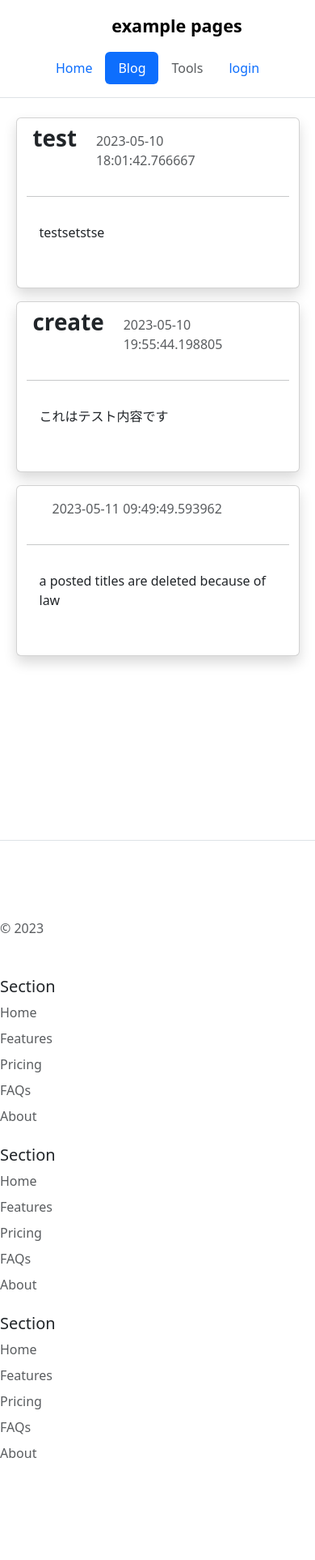
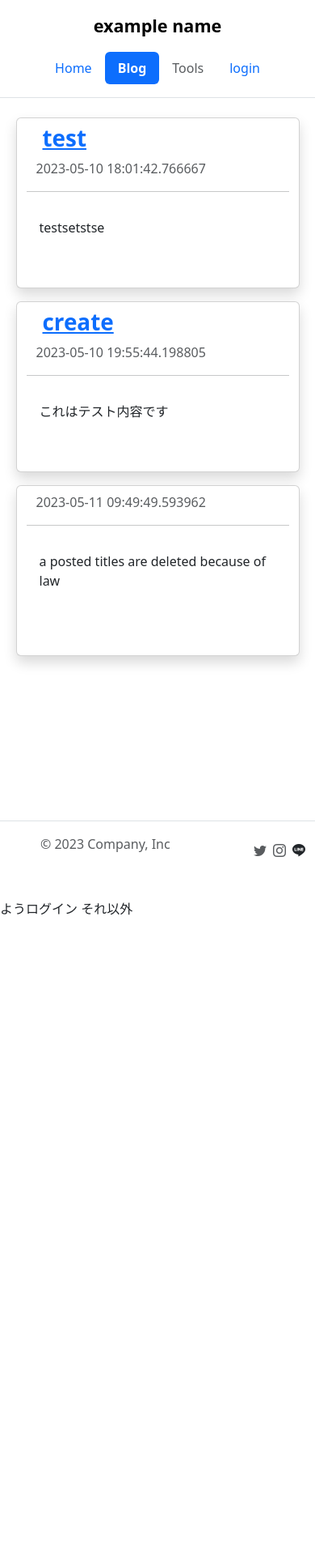
Before and after one commit to dynamictakashi/xample, a Flask app: page /blog in a window 390 px wide. Shown: the whole page at 81% size. After the commit the page ends 1130 px from the top, so only its background shows below. Run offline with Flask 3, Linux system fonts and the light colour scheme; data comes from the database, SQL or seed files in the repository; both versions use the stored data as it was after the commit.

Commit message:
とりあえず

```diff
--- a/app.py
+++ b/app.py
@@ -81,6 +81,17 @@ class Favorite(db.Model):  # 子テーブルになる、親はuserとpost
     )
 
 
+# よく使う関数
+
+# 1.ユーザー名を取得する
+def summon_user():
+    setting_logged_user = current_user.get_id()  # ログインユーザーの把握
+    user = User.query.get(setting_logged_user)  # レコードの取得
+    summon = user.user_id
+    return summon
+
+
+#これはoften defに関係なし
 @login_manager.user_loader
 def load_user(user_id):
     return User.query.get(int(user_id))
@@ -89,9 +100,184 @@ def load_user(user_id):
 # ベース
 @app.route('/')
 def index():
-    return render_template('home.html')
+    base_home = True
+    return render_template('home.html',base_home=base_home)
 
 
+
+#ここからページ集
+
+# 登録
+@app.route('/signup', methods=['GET', 'POST'])
+def signup():
+    if request.method == 'POST':
+        user_id = request.form['user_id']
+        password = request.form['password']
+        user = User.query.filter_by(user_id=user_id).first()
+        if user:
+            error = 'このユーザーIDは既に使用されています。'
+            return render_template('signup.html', error=error)
+        password_hash = generate_password_hash(password, method='sha256')
+        new_user = User(user_id=user_id, password=password_hash)
+        db.session.add(new_user)
+        db.session.commit()
+        return redirect(url_for('index'))
+    return render_template('signup.html')
+
+
+# ログイン
+@app.route('/login', methods=['GET', 'POST'])
+def login():
+    base_login = True
+    if request.method == 'POST':
+        user_id = request.form['user_id']
+        password = request.form['password']
+        user = User.query.filter_by(user_id=user_id).first()
+        if user and check_password_hash(user.password, password):
+            login_user(user)
+            return redirect(url_for('index'))
+    return render_template('login.html', base_login=base_login)
+
+
+# ログアウト
+@app.route('/logout', methods=['GET', 'POST'])
+@login_required
+def logout():
+    logout_user()
+    return redirect(url_for('index'))
+
+
+# ブログメイン画面
+@app.route('/blog', methods=['GET', 'POST'])
+def blog():
+    if request.method == 'GET':
+        base_blog=True
+        posts = Post.query.all()
+    return render_template('blog.html',posts=posts,base_blog=base_blog)
+
+
+# ブログ詳細画面
+@app.route('/blog/<int:id>', methods=['GET', 'POST'])
+def blog_content(id):
+    base_blog=True
+    post = Post.query.get(id)
+    comments = Comment.query.filter_by(post_id=int(id)).all()
+    if request.method == 'GET':
+        return render_template('blog_content.html', post=post, comments=comments,base_blog=base_blog)
+    else:  # コメント機能
+        name = request.form['com_name']
+        body = request.form['com_body']
+        time = datetime.datetime.now()  # 時間
+        comment = Comment(post_id=id, name=name, body=body, time=time)
+        db.session.add(comment)
+        db.session.commit()
+        return render_template('blog_content.html', post=post, comments=comments)
+
+
+# ブログ投稿
+@app.route('/newpost', methods=['GET', 'POST'])
+@login_required
+def blog_post():
+    base_post = True
+    if request.method == 'POST':
+        title = request.form['title']
+        body = request.form['body']
+        time = datetime.datetime.now()  # 時間
+
+        posted = Post(title=title, body=body, time=time)
+        db.session.add(posted)
+        db.session.commit()
+    return render_template('newpost.html', base_post=base_post)
+
+# 編集
+
+
+@app.route('/postedit/<int:id>', methods=['GET', 'POST'])
+@login_required
+def blog_edit(id):
+    base_blog=True
+    post = Post.query.get(id)
+    if request.method == 'GET':
+        return render_template('postedit.html', post=post, base_blog=base_blog)
+    else:
+        post.title = request.form['title']
+        post.body = request.form['body']
+        post.time = datetime.datetime.now()
+        db.session.add(post)
+        db.session.commit()
+        return redirect(url_for('blog'))
+
+
+# 削除
+@app.route('/delete/<int:id>', methods=['GET'])
+@login_required
+def blog_delete(id):
+    post = Post.query.get(id)
+    if request.method == 'GET':
+        db.session.delete(post)
+        db.session.commit()
+    return redirect(url_for('blog'))
+
+
+# お気に入り閲覧
+@app.route('/favorite', methods=['GET', 'POST'])
+@login_required
+def favorite_manage():
+    if request.method == 'GET':
+        base_fav = True
+        logged = summon_user()
+        favorites = Favorite.query.filter_by(name=logged).all()
+        return render_template('favorite.html', logged=logged, favorites=favorites,base_fav=base_fav)
+    else:
+        return redirect(url_for('/blog'))
+
+
+# お気に入り追加
+@app.route('/favorite/<int:id>', methods=['GET'])
+@login_required
+def blog_favorite(id):
+    if request.method == 'GET' and current_user.is_authenticated:
+        setting = current_user.get_id()  # ログインユーザーの把握
+        user = User.query.get(setting)  # レコードの取得
+        logged = user.user_id
+        post = Post.query.get(id)  # DBを参照する
+        res = Favorite.query.filter_by(name=logged, title_no=id).all()
+        if res:
+            return redirect(url_for('blog'))
+        else:
+            set1 = user.user_id
+            set2 = int(post.id)
+            set3 = post.title  # DBを参照する
+            set4 = datetime.datetime.now()
+            tsuika = Favorite(name=set1, title_no=set2, title=set3, time=set4)
+            db.session.add(tsuika)
+            db.session.commit()
+            return redirect(url_for('blog'))
+
+# お気に入り削除
+
+
+@app.route('/favorite/delete/<int:id>', methods=['GET'])
+@login_required
+def favorite_delete(id):
+    logged = summon_user()
+    record = Favorite.query.filter_by(
+        name=logged, title_no=id).first()  # レコードを取得
+    if request.method == 'GET':
+        db.session.delete(record)
+        db.session.commit()
+        return redirect('/favorite')
+    else:
+        return redirect('/favorite')
+
+    '''
+    #関数メモfor add fav
+        base_favorite=True
+        setting = current_user.get_id()  # ログインユーザーの把握
+        user = User.query.get(setting)  # レコードの取得
+        '''
+
+#昔遊びで作った機能集
 # ジャンケン
 @app.route('/triangle', methods=['GET', 'POST'])
 @login_required
@@ -131,168 +317,3 @@ def db_find():
 @app.route('/sandbox', methods=['GET', 'POST'])
 def sunaba():
     return render_template('sandbox.html')
-
-# ここから本格的に作成する。
-
-
-# 登録
-@app.route('/signup', methods=['GET', 'POST'])
-def signup():
-    if request.method == 'POST':
-        user_id = request.form['user_id']
-        password = request.form['password']
-        user = User.query.filter_by(user_id=user_id).first()
-        if user:
-            error = 'このユーザーIDは既に使用されています。'
-            return render_template('signup.html', error=error)
-        password_hash = generate_password_hash(password, method='sha256')
-        new_user = User(user_id=user_id, password=password_hash)
-        db.session.add(new_user)
-        db.session.commit()
-        return redirect(url_for('index'))
-    return render_template('signup.html')
-
-
-# ログイン
-@app.route('/login', methods=['GET', 'POST'])
-def login():
-    base_login=True
-    if request.method == 'POST':
-        user_id = request.form['user_id']
-        password = request.form['password']
-        user = User.query.filter_by(user_id=user_id).first()
-        if user and check_password_hash(user.password, password):
-            login_user(user)
-            return redirect(url_for('index'))
-    return render_template('login.html',base_login=base_login)
-
-
-# ログアウト
-@app.route('/logout', methods=['GET', 'POST'])
-@login_required
-def logout():
-    logout_user()
-    return redirect(url_for('index'))
-
-
-# ブログメイン画面
-@app.route('/blog', methods=['GET', 'POST'])
-def blog():
-    if request.method == 'GET':
-        posts = Post.query.all()
-        return render_template('blog.html', posts=posts)
-
-
-# ブログ詳細画面
-@app.route('/blog/<int:id>', methods=['GET', 'POST'])
-def blog_content(id):
-    post = Post.query.get(id)
-    comments = Comment.query.filter_by(post_id=int(id)).all()
-    if request.method == 'GET':
-        print(2)
-        return render_template('blog_content.html', post=post, comments=comments)
-    else:  # コメント機能
-        name = request.form['com_name']
-        body = request.form['com_body']
-        time = datetime.datetime.now()  # 時間
-        comment = Comment(post_id=id, name=name, body=body, time=time)
-        db.session.add(comment)
-        db.session.commit()
-        return render_template('blog_content.html', post=post, comments=comments)
-
-
-# ブログ投稿
-@app.route('/newpost', methods=['GET', 'POST'])
-@login_required
-def blog_post():
-    base_post = True
-    if request.method == 'POST':
-        title = request.form['title']
-        body = request.form['body']
-        time = datetime.datetime.now()  # 時間
-
-        posted = Post(title=title, body=body, time=time)
-        db.session.add(posted)
-        db.session.commit()
-    return render_template('newpost.html',base_post=base_post)
-
-# 編集
-@app.route('/postedit/<int:id>', methods=['GET', 'POST'])
-@login_required
-def blog_edit(id):
-    post = Post.query.get(id)
-    if request.method == 'GET':
-        return render_template('postedit.html', post=post)
-    else:
-        post.title = request.form['title']
-        post.body = request.form['body']
-        post.time = datetime.datetime.now()
-        db.session.add(post)
-        db.session.commit()
-        return redirect(url_for('blog'))
-
-
-# 削除
-@app.route('/delete/<int:id>', methods=['GET'])
-@login_required
-def blog_delete(id):
-    post = Post.query.get(id)
-    if request.method == 'GET':
-        db.session.delete(post)
-        db.session.commit()
-    return redirect(url_for('blog'))
-
-
-# お気に入り追加
-@app.route('/favorite/<int:id>', methods=['GET'])
-@login_required
-def blog_favorite(id):
-    if request.method == 'GET' and current_user.is_authenticated:
-        setting = current_user.get_id()  # ログインユーザーの把握
-        user = User.query.get(setting)  # レコードの取得
-        logged = user.user_id
-        post = Post.query.get(id)  # DBを参照する
-        res = Favorite.query.filter_by(name=logged, title_no=id).all()
-        if res:
-            return redirect(url_for('blog'))
-        else:
-            set1 = user.user_id
-            set2 = int(post.id)
-            set3 = post.title  # DBを参照する
-            set4 = datetime.datetime.now()
-            tsuika = Favorite(name=set1, title_no=set2, title=set3, time=set4)
-            db.session.add(tsuika)
-            db.session.commit()
-            return redirect(url_for('blog'))
-
-
-# お気に入り閲覧
-@app.route('/favorite', methods=['GET', 'POST'])
-@login_required
-def favorite_manage():
-    if request.method == 'GET':
-        base_favorite=True
-        setting = current_user.get_id()  # ログインユーザーの把握
-        user = User.query.get(setting)  # レコードの取得
-        logged = user.user_id
-        favorites = Favorite.query.filter_by(name=logged).all()
-        return render_template('favorite.html', logged=logged, favorites=favorites,base_favorite=base_favorite)
-    else:
-        return redirect(url_for('/blog'))
-
-
-# お気に入り削除
-@app.route('/favorite/delete/<int:id>', methods=['GET'])
-@login_required
-def favorite_delete(id):
-    setting = current_user.get_id()  # ログインユーザーの把握
-    user = User.query.get(setting)  # レコードの取得
-    logged = user.user_id
-    record = Favorite.query.filter_by(
-        name=logged, title_no=id).first()  # レコードを取得
-    if request.method == 'GET':
-        db.session.delete(record)
-        db.session.commit()
-        return redirect('/favorite')
-    else:
-        return redirect('/favorite')
--- a/templates/base.html
+++ b/templates/base.html
@@ -5,40 +5,69 @@
   <meta charset="UTF-8">
   <meta http-equiv="X-UA-Compatible" content="IE=edge">
   <meta name="viewport" content="width=device-width, initial-scale=1.0">
-  <title>Document</title>
+  <title>僕のブログがこんなに真っ白なわけがない</title>
   <link href="https://cdn.jsdelivr.net/npm/bootstrap@5.3.0-alpha3/dist/css/bootstrap.min.css" rel="stylesheet"
     integrity="sha384-KK94CHFLLe+nY2dmCWGMq91rCGa5gtU4mk92HdvYe+M/SXH301p5ILy+dN9+nJOZ" crossorigin="anonymous">
+  <link rel="stylesheet" href="https://cdn.jsdelivr.net/npm/bootstrap-icons@1.10.3/font/bootstrap-icons.css"
+    integrity="sha384-b6lVK+yci+bfDmaY1u0zE8YYJt0TZxLEAFyYSLHId4xoVvsrQu3INevFKo+Xir8e" crossorigin="anonymous">
 </head>
 
 <body>
-  <header class="d-flex flex-wrap justify-content-center py-3 mb-4 border-bottom">
+
+  <!--header-->
+  <header class="container d-flex flex-wrap justify-content-center py-3 mb-4 border-bottom">
     <a href="/" class="d-flex align-items-center mb-3 mb-md-0 me-md-auto link-body-emphasis text-decoration-none">
-      <svg class="bi me-2" width="40" height="32">
-        <use xlink:href="#bootstrap" />
-      </svg>
-      <span class="fs-4 fw-bold">example pages</span>
+      <div class="container"><span class="fs-4 fw-bold">example name</span></div>
     </a>
     <ul class="nav nav-pills">
-      {%block header%}
-      {%endblock%}
+      <!--ヘッダメニューここから-->
+      <!--home-->
+      {%if base_home%}
+      <li class="nav-item fw-bold"><a href="/" class="nav-link active">Home</a></li>
+      {%else%}
+      <li class="nav-item"><a href="/" class="nav-link">Home</a></li>
+      {%endif%}
+
+      <!--blog-->
+      {%if base_blog%}
+      <li class="nav-item fw-bold"><a href="/blog" class="nav-link active">Blog</a></li>
+      {%else%}
+      <li class="nav-item"><a href="/blog" class="nav-link">Blog</a></li>
+      {%endif%}
+
+      <!--tools-->
+      {%if base_tools%}
+      <li class="nav-item fw-bold"><a href="/tools" class="nav-link active">Tools</a></li>
+      {%else%}
+      <li class="nav-item"><a href="/tools" class="nav-link disabled">Tools</a></li>
+      {%endif%}
+
       {% if current_user.is_authenticated %}
+      <!--post-->
       {%if base_post%}
-      <li class="nav-item"><a href="/newpost" class="nav-link active">Post</a></li>
+      <li class="nav-item fw-bold"><a href="/newpost" class="nav-link active">Post</a></li>
       {%else%}
       <li class="nav-item"><a href="/newpost" class="nav-link">Post</a></li>
       {%endif%}
-      {%if base_favorite%}
-      <li class="nav-item"><a href="/favorite" class="nav-link active">Favorites</a></li>
+
+      <!--favorite-->
+      {%if base_fav%}
+      <li class="nav-item fw-bold"><a href="/favorite" class="nav-link active">Favorite</a></li>
       {%else%}
-      <li class="nav-item"><a href="/favorite" class="nav-link">Favorites</a></li>
+      <li class="nav-item"><a href="/favorite" class="nav-link">Favorite</a></li>
       {%endif%}
-      <li class="nav-item"><a href="/logout" class="nav-link">logout</a></li>
+
+      <!--logout-->
+      <li class="nav-item"><a href="/logout" class="nav-link">Logout</a></li>
+
       {%else%}
+      <!--login-->
       {%if base_login%}
-      <li class="nav-item"><a href="/login" class="nav-link active">login</a></li>
+      <li class="nav-item fw-bold"><a href="/login" class="nav-link active">Login</a></li>
       {%else%}
       <li class="nav-item"><a href="/login" class="nav-link">login</a></li>
       {%endif%}
+      <!--ここまで-->
       {%endif%}
     </ul>
   </header>
@@ -46,50 +75,36 @@
     {%block content%}
     {%endblock%}
   </main>
-  <footer class="row row-cols-1 row-cols-sm-2 row-cols-md-5 py-5 my-5 border-top">
-    <div class="col mb-3">
-      <a href="/" class="d-flex align-items-center mb-3 link-body-emphasis text-decoration-none">
-        <svg class="bi me-2" width="40" height="32">
-          <use xlink:href="#bootstrap"></use>
+  <footer class="container d-flex flex-wrap justify-content-between align-items-center py-3 my-4 border-top">
+    <div class="col-md-4 d-flex align-items-center">
+      <a href="/" class="mb-3 me-2 mb-md-0 text-body-secondary text-decoration-none lh-1">
+        <svg class="bi" width="30" height="24">
+          <use xlink:href="#bootstrap" />
         </svg>
       </a>
-      <p class="text-body-secondary">© 2023</p>
+      <span class="mb-3 mb-md-0 text-body-secondary">&copy; 2023 Company, Inc</span>
     </div>
-    <div class="col mb-3">
-    </div>
-    <div class="col mb-3">
-      <h5>Section</h5>
-      <ul class="nav flex-column">
-        <li class="nav-item mb-2"><a href="#" class="nav-link p-0 text-body-secondary">Home</a></li>
-        <li class="nav-item mb-2"><a href="#" class="nav-link p-0 text-body-secondary">Features</a></li>
-        <li class="nav-item mb-2"><a href="#" class="nav-link p-0 text-body-secondary">Pricing</a></li>
-        <li class="nav-item mb-2"><a href="#" class="nav-link p-0 text-body-secondary">FAQs</a></li>
-        <li class="nav-item mb-2"><a href="#" class="nav-link p-0 text-body-secondary">About</a></li>
-      </ul>
-    </div>
-    <div class="col mb-3">
-      <h5>Section</h5>
-      <ul class="nav flex-column">
-        <li class="nav-item mb-2"><a href="#" class="nav-link p-0 text-body-secondary">Home</a></li>
-        <li class="nav-item mb-2"><a href="#" class="nav-link p-0 text-body-secondary">Features</a></li>
-        <li class="nav-item mb-2"><a href="#" class="nav-link p-0 text-body-secondary">Pricing</a></li>
-        <li class="nav-item mb-2"><a href="#" class="nav-link p-0 text-body-secondary">FAQs</a></li>
-        <li class="nav-item mb-2"><a href="#" class="nav-link p-0 text-body-secondary">About</a></li>
-      </ul>
-    </div>
-    <div class="col mb-3">
-      <h5>Section</h5>
-      <ul class="nav flex-column">
-        <li class="nav-item mb-2"><a href="#" class="nav-link p-0 text-body-secondary">Home</a></li>
-        <li class="nav-item mb-2"><a href="#" class="nav-link p-0 text-body-secondary">Features</a></li>
-        <li class="nav-item mb-2"><a href="#" class="nav-link p-0 text-body-secondary">Pricing</a></li>
-        <li class="nav-item mb-2"><a href="#" class="nav-link p-0 text-body-secondary">FAQs</a></li>
-        <li class="nav-item mb-2"><a href="#" class="nav-link p-0 text-body-secondary">About</a></li>
-      </ul>
-    </div>
+
+    <ul class="nav col-md-4 justify-content-end list-unstyled d-flex">
+      <li class="ms-2"><a class="text-body-secondary" href="#"><i class="bi bi-twitter"></i></a></li>
+      <li class="ms-2"><a class="text-body-secondary" href="#"><i class="bi bi-instagram"></i></a></li>
+      <li class="ms-2"><a class="text-body-secondary" href="#"></a><i class="bi bi-line"></i></li>
+    </ul>
   </footer>
 </body>
 <script src="https://cdn.jsdelivr.net/npm/bootstrap@5.3.0-alpha3/dist/js/bootstrap.bundle.min.js"
   integrity="sha384-ENjdO4Dr2bkBIFxQpeoTz1HIcje39Wm4jDKdf19U8gI4ddQ3GYNS7NTKfAdVQSZe" crossorigin="anonymous"></script>
 
 </html>
+
+<!--ヘッダ-->
+<!--Home-->
+<!--Blog-->
+<!--Tool-->
+<!--オンオフ対象はfav/post/logout-->
+ようログイン
+<!--Post!-->
+<!--Favorite!-->
+<!--Logout!-->
+それ以外
+<!--Login x-->
--- a/templates/blog.html
+++ b/templates/blog.html
@@ -1,23 +1,22 @@
 {% extends 'base.html' %}
 {%block header%}
-<li class="nav-item"><a href="/" class="nav-link">Home</a></li>
-<li class="nav-item"><a href="/blog" class="nav-link active">Blog</a></li>
-<li class="nav-item"><a href="/tools" class="nav-link disabled">Tools</a></li>
 {%endblock%}
 
 {% block content %}
 <div class="vw-100 bg-image justify-content-center" style="min-height:100vh;">
     {%for post in posts%}
     <div class="container mb-3 card shadow" style="min-height:25vh; max-width:90vw;">
+        <div class="container">
+            <div class="m-2 h1 fw-bold card-title"><a href="/blog/{{post.id}}">{{ post.title}}</a></div>
             <div class="d-flex">
-        <div class="m-2 h1 fw-bold card-title">{{ post.title}}</div>
-        <div class="m-3 text-muted">{{ post.time }}</div>
-        <div class="m-3">
+                <div class="text-muted">{{ post.time }}</div>
+                <div>
                     {% if current_user.is_authenticated %}
-            <a class="btn btn-primary" type="submit" href="/postedit/{{post.id}}" method="POST">編集</a>
-            <a class="btn btn-primary" type="submit" href="/delete/{{post.id}}" method="POST">削除</a>
-            <a class="btn btn-primary" type="submit" href="/favorite/{{post.id}}" method="POST">ファボる</a>
+                    <a class="btn btn-primary" type="submit" href="/postedit/{{post.id}}" method="POST"><i class="bi bi-pen"></i></a>
+                    <a class="btn btn-primary" type="submit" href="/delete/{{post.id}}" method="POST"><i class="bi bi-trash3"></i></a>
+                    <a class="btn btn-primary" type="submit" href="/favorite/{{post.id}}" method="POST"><i class="bi bi-suit-heart-fill"></i></a>
                     {%endif%}
+                </div>
             </div>
         </div>
         <hr class="hr">
```
Also changed, not shown: README.md, instance/bbs.db. Lines whose indentation alone changed are shown as unchanged.
